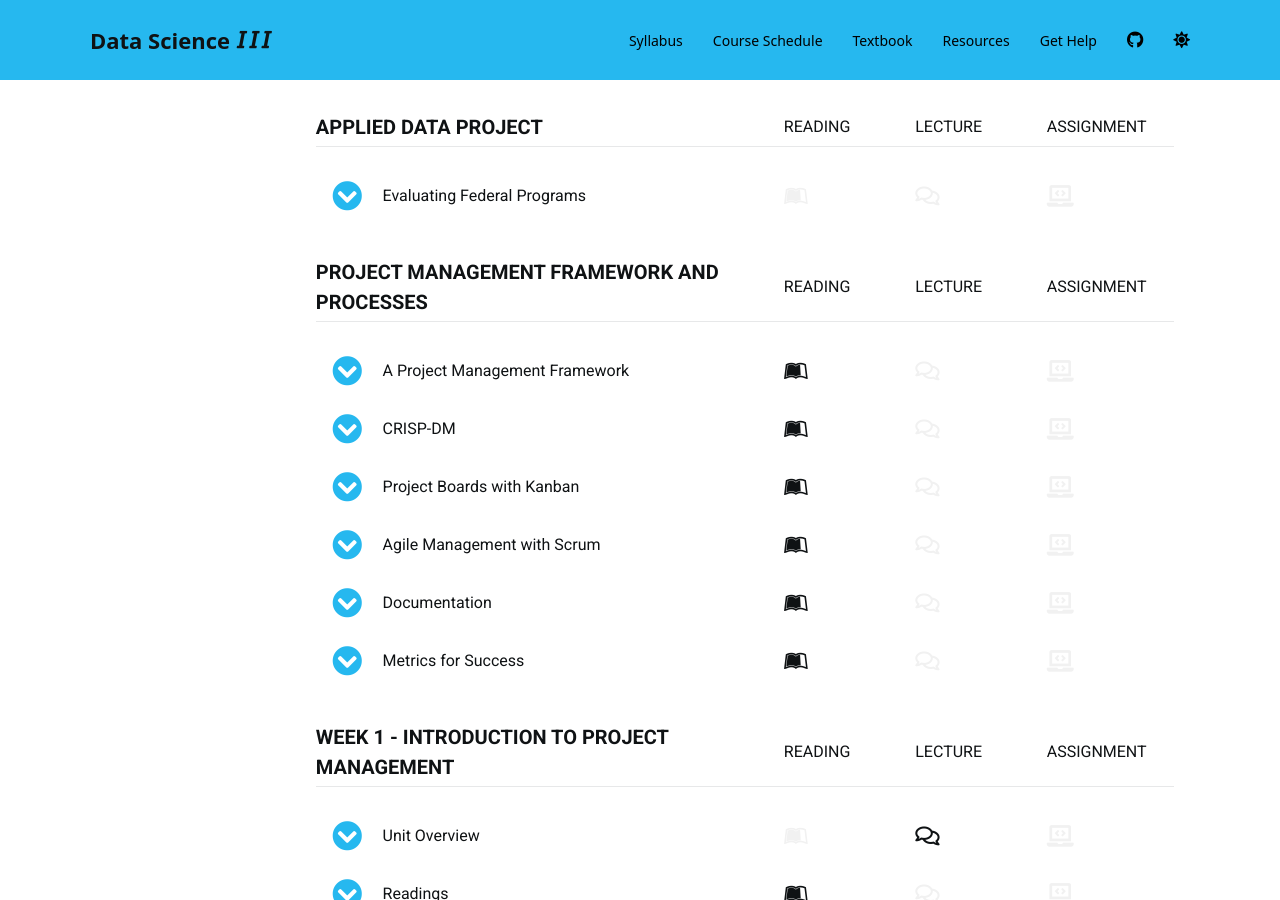
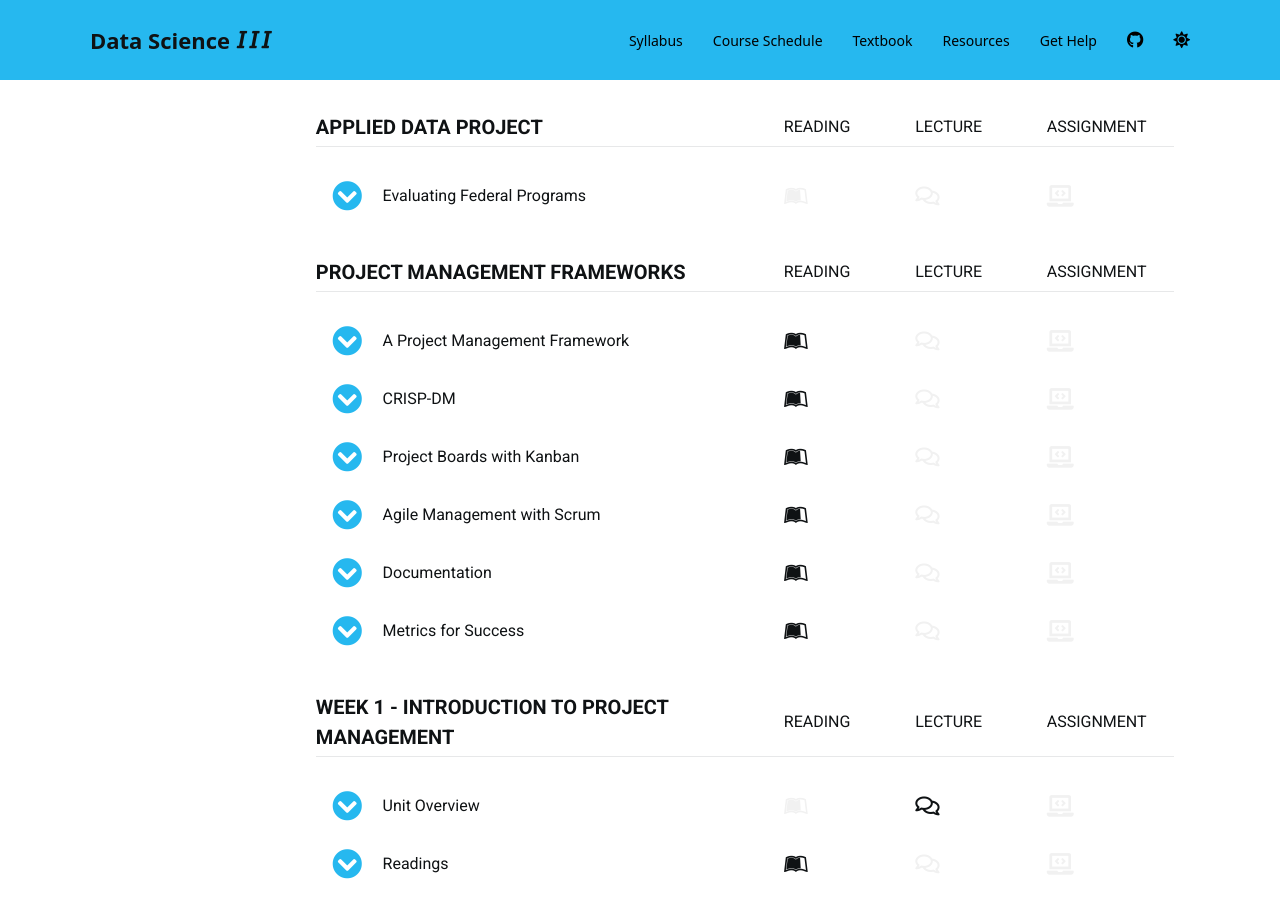
Before and after one commit to DS4PS/cpp-528-spr-2020, a Jekyll site: the page built from schedule.md, in a window 1280 px wide and 900 px high, scrolled down 458 px. Built offline with Jekyll 4.4.1, drawn with Linux system fonts in a browser that asks for light colours; nearby versions of some CDN libraries; a script bundle is joined from its source files by our own code; library files that are not in the unit come from our copies; a style sheet for code colours, icons or effects is not loaded.

Commit message:
Update schedule.md

```diff
--- a/schedule.md
+++ b/schedule.md
@@ -271,11 +271,15 @@
 #######################################################
 -->
 
-** Project Management Framework and Processes
+** Project Management Frameworks
 
 
 
 *** { @unit = "", @title = "A Project Management Framework",  @reading, @foldout   }
+
+<br>
+
+## Project Management Frameworks
 
 Although we can never fully eliminate errors, we can introduce reasonable quality control processes to ensure that our analysis is (1) as accurate as possible, and (2) transparent enough so that others can review the work directly, and thus are more likely to identify errors.
 
@@ -510,15 +514,22 @@
 
 ## Kanban
 
-> Kanban is a visual system for managing work as it moves through a process. Kanban visualizes both the process (the workflow) and the actual work passing through that process. The goal of Kanban is to identify potential bottlenecks in your process and fix them so work can flow through it cost-effectively at an optimal speed or throughput.
-
-> The Kanban Method is an evolutionary improvement process. It helps you adopt small changes and improve gradually at a pace and size that your team can handle easily. It encourages the use of the scientific method – you form a hypothesis, you test it and you make changes depending on the outcome of your test... Your key task is to evaluate your process constantly and improve continuously as needed and as possible.
+*Kanban is a visual system for managing work as it moves through a process. Kanban visualizes both the process (the workflow) and the actual work passing through that process. The goal of Kanban is to identify potential bottlenecks in your process and fix them so work can flow through it cost-effectively at an optimal speed or throughput.*
+
+*The Kanban Method is an evolutionary improvement process. It helps you adopt small changes and improve gradually at a pace and size that your team can handle easily. It encourages the use of the scientific method – you form a hypothesis, you test it and you make changes depending on the outcome of your test... Your key task is to evaluate your process constantly and improve continuously as needed and as possible.*
+
+[What is Kanban?](https://www.digite.com/kanban/what-is-kanban/)
+
+<br>
+
+<hr>
 
 <iframe title="vimeo-player" src="https://player.vimeo.com/video/236558214" width="640" height="360" frameborder="0" allowfullscreen></iframe>
 
-<br>
-
-[What is Kanban?](https://www.digite.com/kanban/what-is-kanban/)
+<hr>
+
+<br>
+
 
 
 
```
